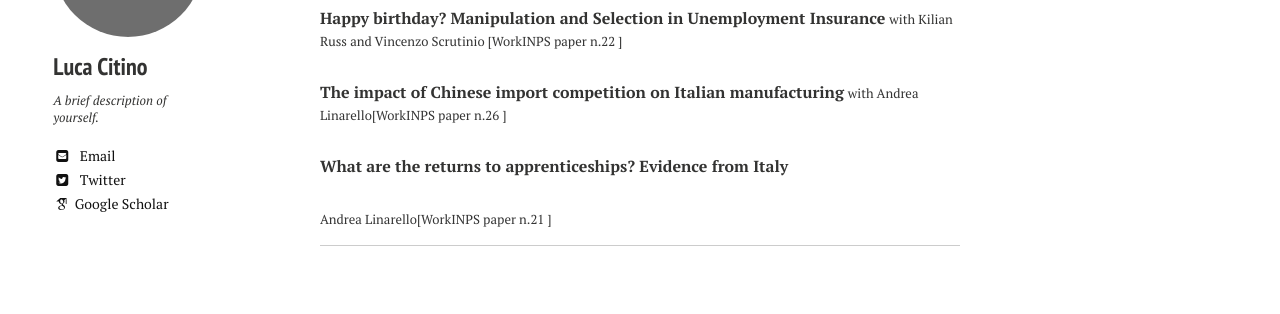
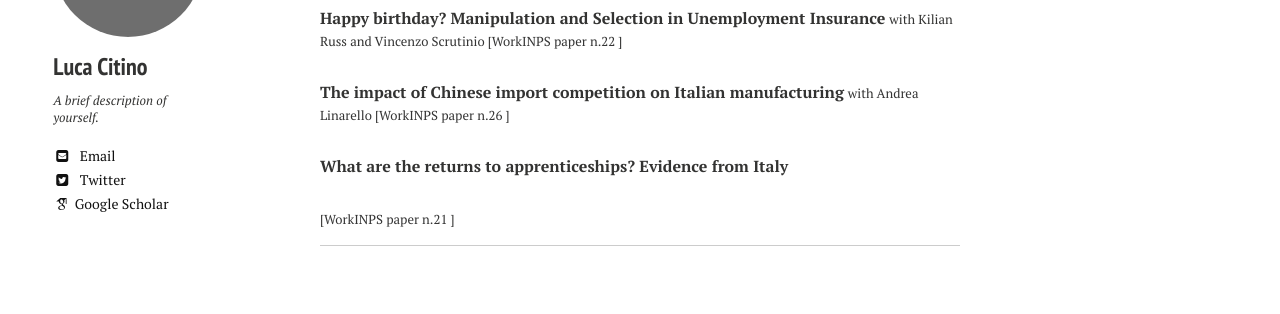
Before and after one commit to luca-citino/luca-citino.github.io, a Jekyll site: the page built from research.md, in a window 1280 px wide. Shown: the part 269-583 px from the top of the page. Built offline with Jekyll 4.4.1, drawn with Linux system fonts in a browser that asks for light colours; nearby versions of some CDN libraries; some web fonts are replaced.

Commit message:
Update research.md

```diff
--- a/research.md
+++ b/research.md
@@ -7,7 +7,7 @@ title: Research
 
 **Happy birthday? Manipulation and Selection in Unemployment Insurance**  <font size="-1">with Kilian Russ and <a href="https://sites.google.com/view/vincenzoscrutinio/home">Vincenzo Scrutinio</a> [<a href="https://www.inps.it/docallegatiNP/Mig/InpsComunica/WorkInps_Papers/22_gennaio_2019_Happy%20Birthday_citino_russ_scrutinio.pdf">WorkINPS paper n.22</a> ]</font>
 
-**The impact of Chinese import competition on Italian manufacturing** <font size="-1">with <a href="https://sites.google.com/site/andrealinarello/home">Andrea Linarello</a>[<a href="https://www.inps.it/docallegatiNP/Mig/InpsComunica/WorkInps_Papers/26_WorkINPS_Linarello_Citino_dicembre_2019.pdf">WorkINPS paper n.26</a> ]</font>
+**The impact of Chinese import competition on Italian manufacturing** <font size="-1">with <a href="https://sites.google.com/site/andrealinarello/home">Andrea Linarello </a>[<a href="https://www.inps.it/docallegatiNP/Mig/InpsComunica/WorkInps_Papers/26_WorkINPS_Linarello_Citino_dicembre_2019.pdf">WorkINPS paper n.26</a> ]</font>
 
 **What are the returns to apprenticeships? Evidence from Italy**
-<font size="-1"><a href="https://sites.google.com/site/andrealinarello/home">Andrea Linarello</a>[<a href="https://www.inps.it/docallegatiNP/Mig/InpsComunica/WorkInps_Papers/21_luglio_2020_aggiornamento_WorkINPS_papers.pdf">WorkINPS paper n.21</a> ]</font>
+<font size="-1">[<a href="https://www.inps.it/docallegatiNP/Mig/InpsComunica/WorkInps_Papers/21_luglio_2020_aggiornamento_WorkINPS_papers.pdf">WorkINPS paper n.21</a> ]</font>
```
